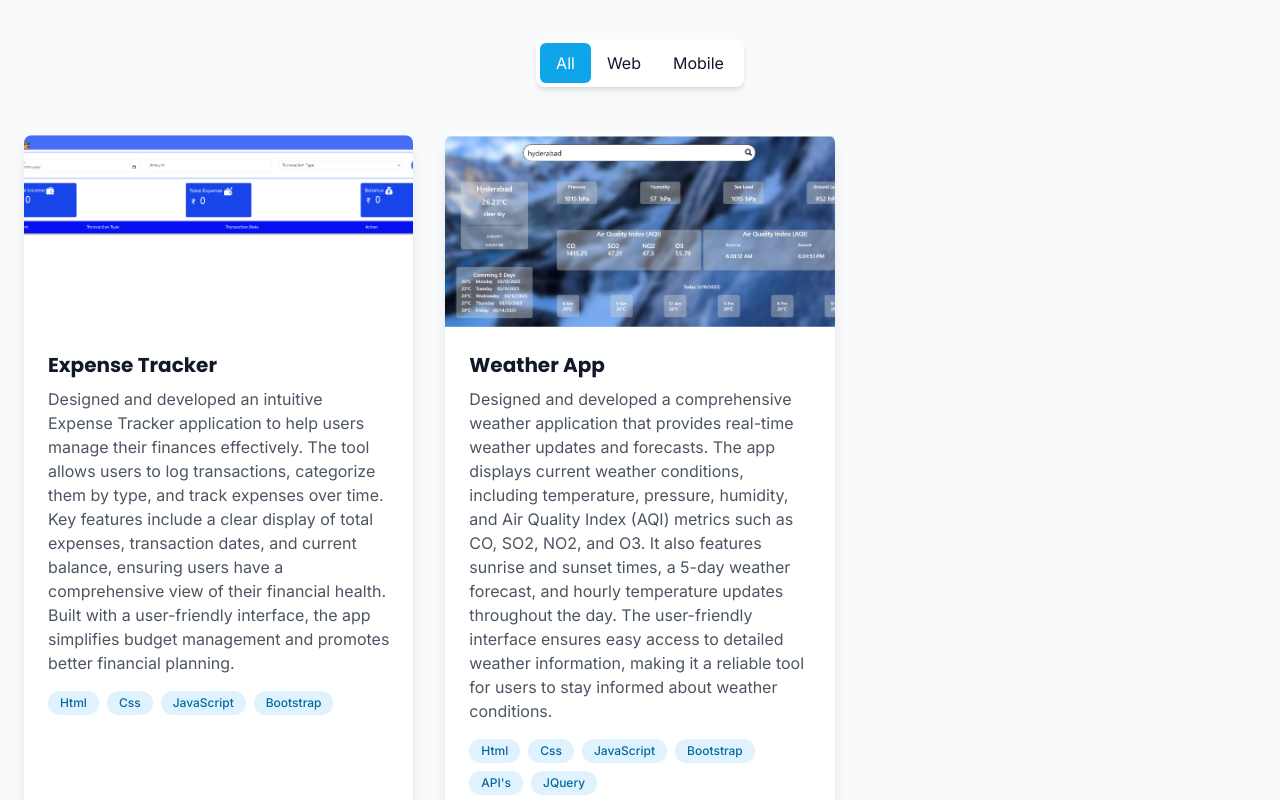
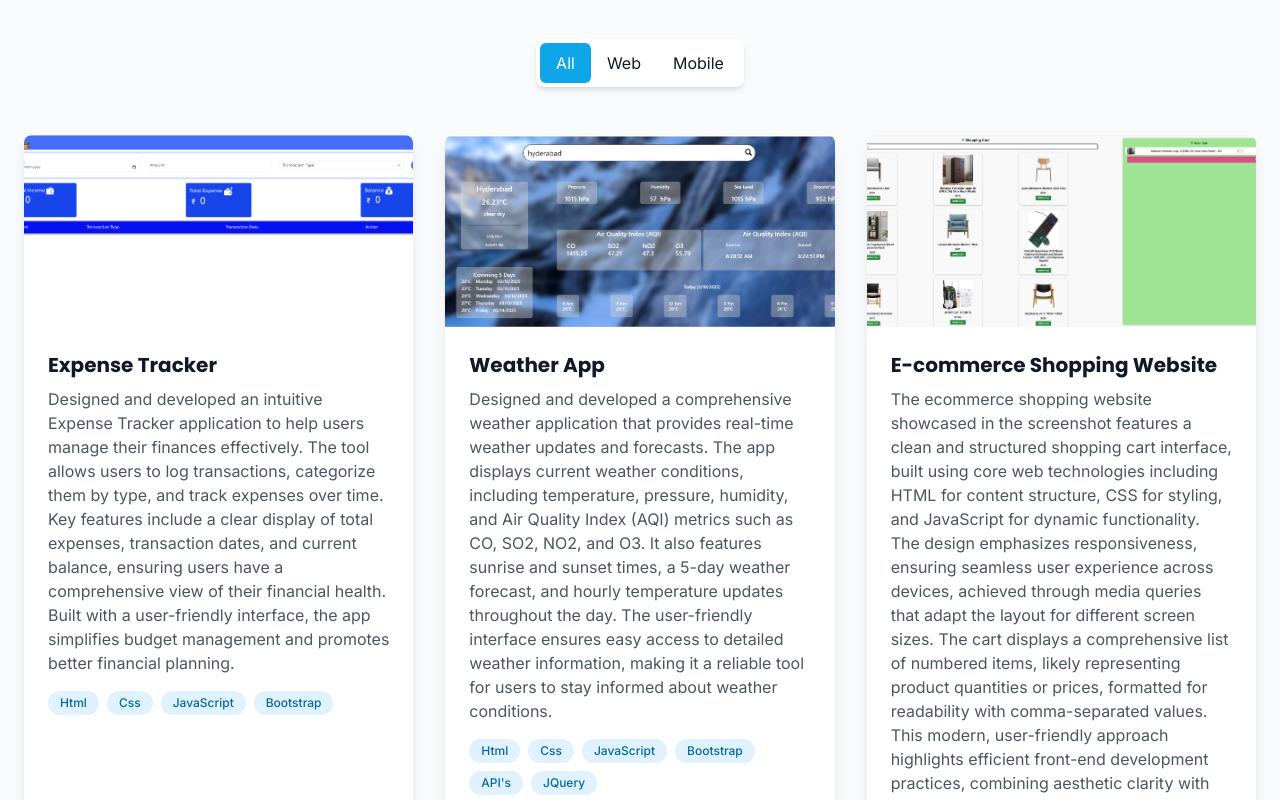
Before and after one commit to gunjivinay/My-Portfolio, a React (Vite) app: page / in a window 1280 px wide. Shown: the part 2860-3660 px from the top of the page. Built offline with nearby package versions, Linux system fonts and the light colour scheme.

Commit message:
Updated the resume and Projects

```diff
--- a/src/components/Hero.tsx
+++ b/src/components/Hero.tsx
@@ -145,7 +145,7 @@ const Hero: React.FC = () => {
                 View Projects
               </motion.a>
               <motion.a
-                href="https://drive.google.com/file/d/1EQ5c7uGd7-9uVUM7gPejX73mtNNmvLeq/view?usp=drive_link"
+                href="https://drive.google.com/file/d/1kYqDroCf3QQzJdzGQBRhZV4fifZU1bE7/view?usp=drive_link"
                 className="px-6 py-3 bg-primary-600 hover:bg-primary-700 dark:bg-primary-500 dark:hover:bg-primary-600 text-white font-medium rounded-lg transition-colors relative overflow-hidden group"
                 whileHover={{ scale: 1.05 }}
                 whileTap={{ scale: 0.95 }}
--- a/src/components/Projects.tsx
+++ b/src/components/Projects.tsx
@@ -34,6 +34,17 @@ const Projects: React.FC = () => {
       demoLink: "https://weather-app-beta-vert-70.vercel.app/",
       codeLink: "https://github.com/gunjivinay/Weather-App",
       longDescription: "Designed and developed a comprehensive weather application that provides real-time weather updates and forecasts. The app displays current weather conditions, including temperature, pressure, humidity, and Air Quality Index (AQI) metrics such as CO, SO2, NO2, and O3. It also features sunrise and sunset times, a 5-day weather forecast, and hourly temperature updates throughout the day. The user-friendly interface ensures easy access to detailed weather information, making it a reliable tool for users to stay informed about weather conditions."
+    },
+    {
+      id: 3,
+      title: "E-commerce Shopping Website",
+      description: "The ecommerce shopping website showcased in the screenshot features a clean and structured shopping cart interface, built using core web technologies including HTML for content structure, CSS for styling, and JavaScript for dynamic functionality. The design emphasizes responsiveness, ensuring seamless user experience across devices, achieved through media queries that adapt the layout for different screen sizes. The cart displays a comprehensive list of numbered items, likely representing product quantities or prices, formatted for readability with comma-separated values. This modern, user-friendly approach highlights efficient front-end development practices, combining aesthetic clarity with robust technical execution to deliver an intuitive shopping experience.",
+      image: "/E-commerce.png",
+      tags: ["Html", "Css", "JavaScript"],
+      category: "web",
+      demoLink: "https://e-commerce-shopping-website-dun.vercel.app/",
+      codeLink: "https://github.com/gunjivinay/E-commerce-Shopping-Website",
+      longDescription: "The ecommerce shopping website showcased in the screenshot features a clean and structured shopping cart interface, built using core web technologies including HTML for content structure, CSS for styling, and JavaScript for dynamic functionality. The design emphasizes responsiveness, ensuring seamless user experience across devices, achieved through media queries that adapt the layout for different screen sizes. The cart displays a comprehensive list of numbered items, likely representing product quantities or prices, formatted for readability with comma-separated values. This modern, user-friendly approach highlights efficient front-end development practices, combining aesthetic clarity with robust technical execution to deliver an intuitive shopping experience."
     },
 
 
```
Also changed, not shown: public/E-commerce.png (added).
